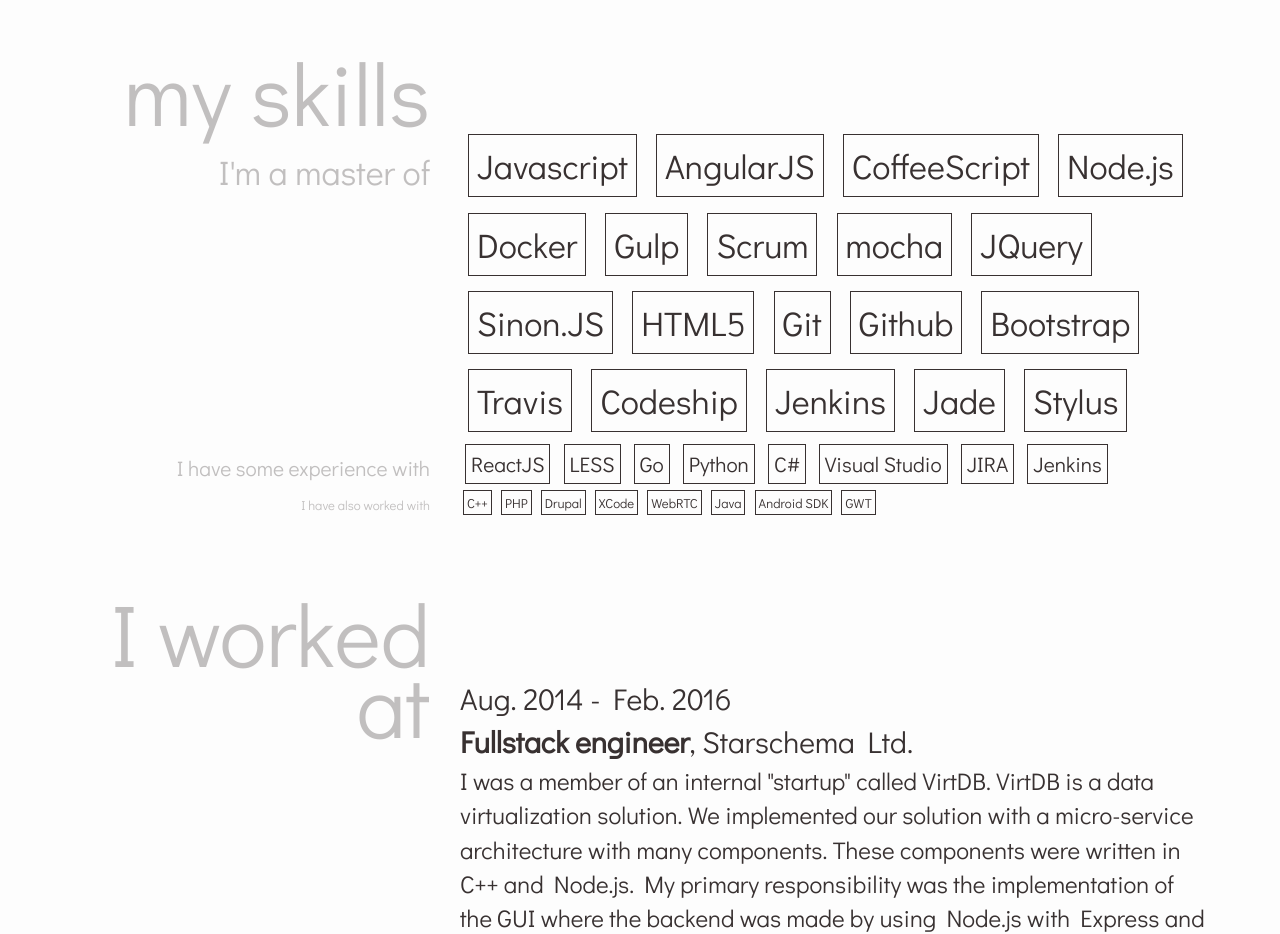
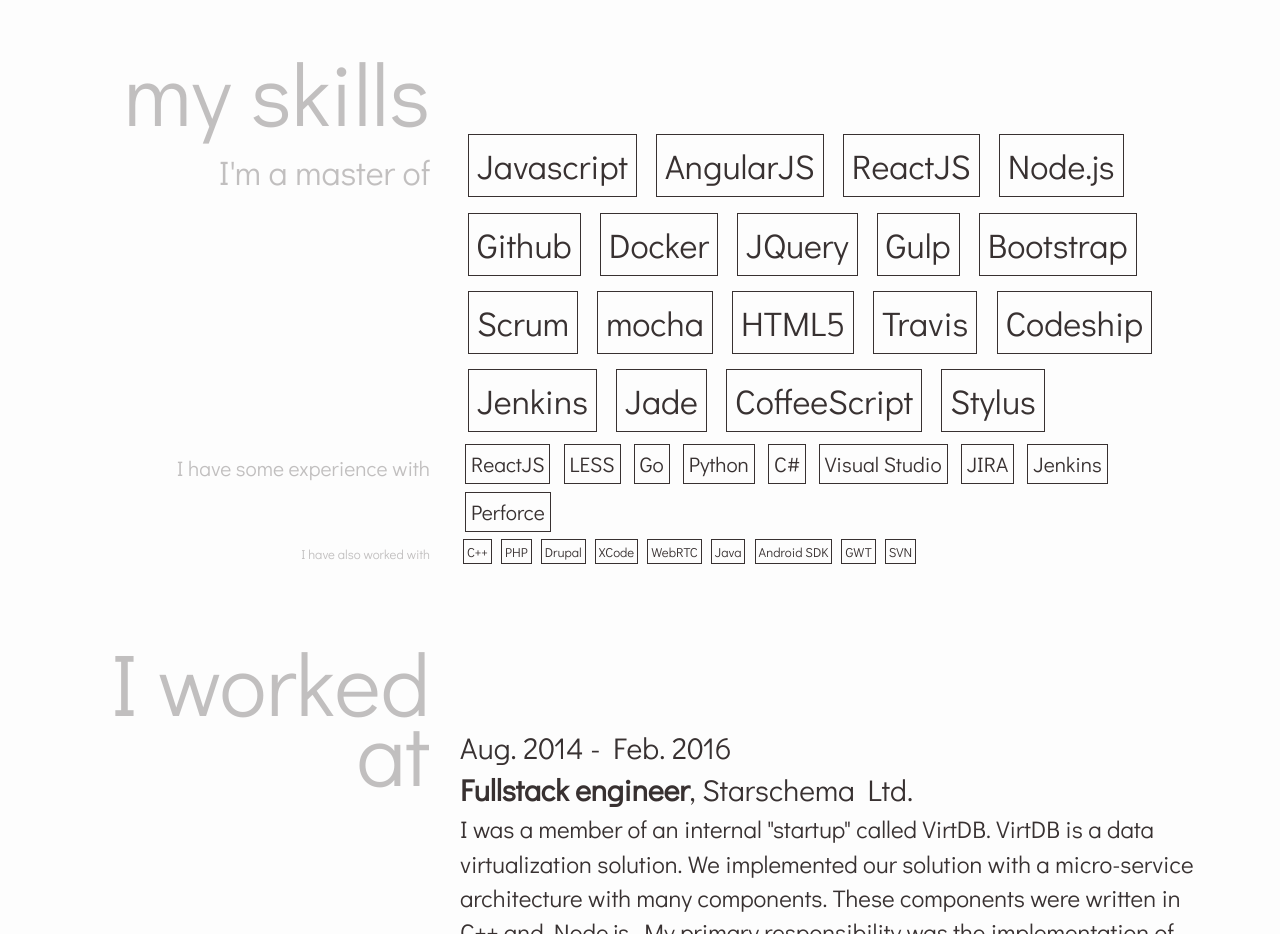
Before and after one commit to pnagy/pnagy.github.io, a website: page index.html in a window 1280 px wide. Shown: the part 1740-2674 px from the top of the page. Drawn offline with nearby package versions, Linux system fonts and the light colour scheme.

Commit message:
update skill order

```diff
--- a/index.html
+++ b/index.html
@@ -182,22 +182,21 @@
                     <div class="skill-list">
                         <span>Javascript</span>
                         <span>AngularJS</span>
-                        <span>CoffeeScript</span>
+                        <span>ReactJS</span>
                         <span>Node.js</span>
+                        <span>Github</span>
                         <span>Docker</span>
+                        <span>JQuery</span>
                         <span>Gulp</span>
+                        <span>Bootstrap</span>
                         <span>Scrum</span>
                         <span>mocha</span>
-                        <span>JQuery</span>
-                        <span>Sinon.JS</span>
                         <span>HTML5</span>
-                        <span>Git</span>
-                        <span>Github</span>
-                        <span>Bootstrap</span>
                         <span>Travis</span>
                         <span>Codeship</span>
                         <span>Jenkins</span>
                         <span>Jade</span>
+                        <span>CoffeeScript</span>
                         <span>Stylus</span>
                     </div>
                 </div>
@@ -218,6 +217,7 @@
                         <span>Visual Studio</span>
                         <span>JIRA</span>
                         <span>Jenkins</span>
+                        <span>Perforce</span>
                     </div>
                 </div>
             </div>
@@ -237,6 +237,7 @@
                         <span>Java</span>
                         <span>Android SDK</span>
                         <span>GWT</span>
+                        <span>SVN</span>
                     </div>
                 </div>
             </div>
```
